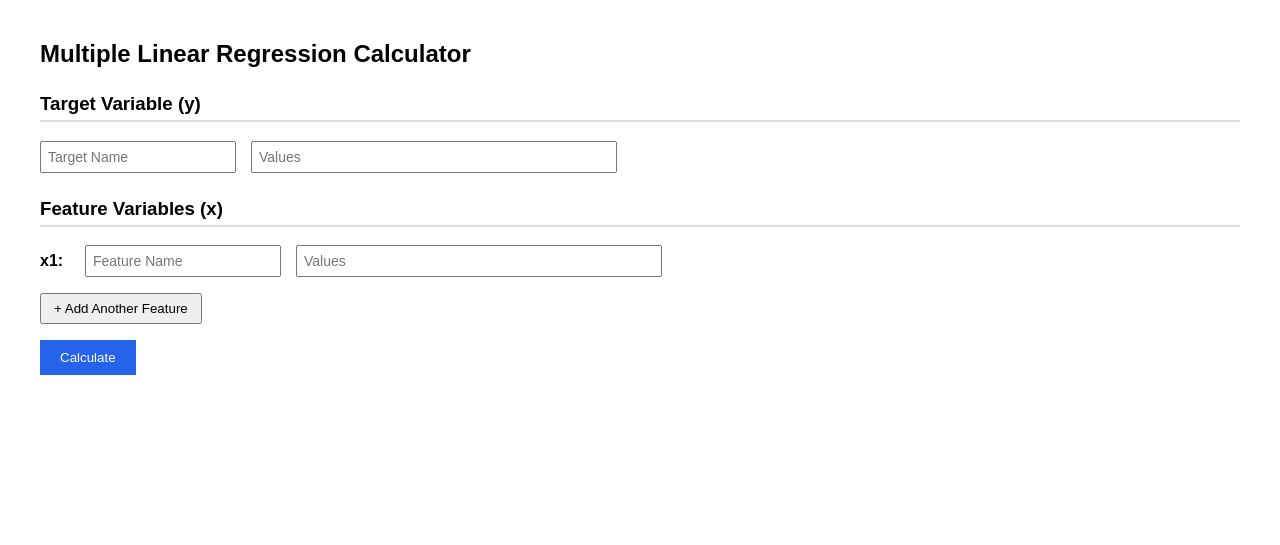
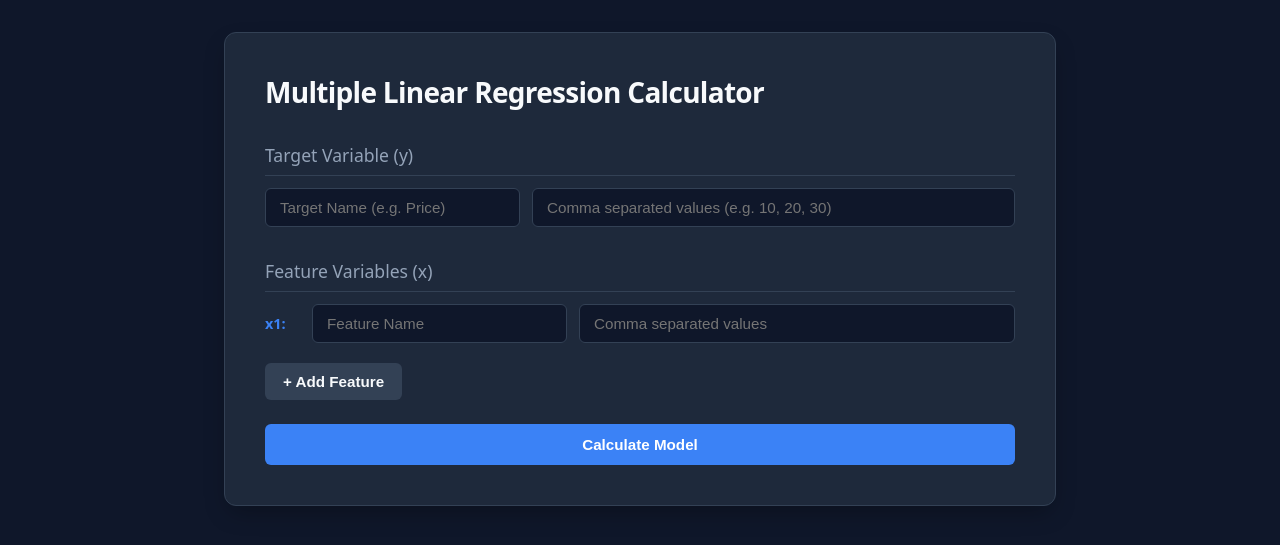
Before and after one commit to subhagiet6370/AML-Lab, a Flask app: page / in a window 1280 px wide. Shown: the top 545 px of the page. Run offline with Flask 3, Linux system fonts and the light colour scheme.

Commit message:
Update index.html

```diff
--- a/Experiment 2/templates/index.html
+++ b/Experiment 2/templates/index.html
@@ -2,40 +2,144 @@
 <html lang="en">
 <head>
     <meta charset="UTF-8">
+    <meta name="viewport" content="width=device-width, initial-scale=1.0">
     <title>Multiple Linear Regression</title>
     <style>
-        body { font-family: Arial, sans-serif; margin: 40px; }
-        .row-container { display: flex; gap: 15px; margin-bottom: 12px; align-items: center; }
-        .input-box { padding: 6px; font-size: 14px; }
-        .name-field { width: 180px; }
-        .val-field { width: 350px; }
-        .section-title { margin-top: 25px; border-bottom: 2px solid #ddd; padding-bottom: 5px; }
-        button { padding: 6px 12px; cursor: pointer; }
+        :root {
+            --bg-color: #0f172a;
+            --card-bg: #1e293b;
+            --text-main: #f8fafc;
+            --text-muted: #94a3b8;
+            --border-color: #334155;
+            --primary: #3b82f6;
+            --primary-hover: #2563eb;
+            --secondary: #334155;
+            --secondary-hover: #475569;
+        }
+
+        body {
+            background-color: var(--bg-color);
+            color: var(--text-main);
+            font-family: system-ui, -apple-system, BlinkMacSystemFont, 'Segoe UI', Roboto, sans-serif;
+            margin: 0;
+            padding: 2rem;
+            display: flex;
+            justify-content: center;
+        }
+
+        .container {
+            width: 100%;
+            max-width: 750px;
+            background-color: var(--card-bg);
+            border: 1px solid var(--border-color);
+            border-radius: 12px;
+            padding: 2.5rem;
+            box-shadow: 0 10px 25px -5px rgba(0, 0, 0, 0.3);
+        }
+
+        h2 {
+            margin-top: 0;
+            font-size: 1.75rem;
+            font-weight: 700;
+            letter-spacing: -0.025em;
+        }
+
+        .section-title {
+            margin-top: 2rem;
+            font-size: 1.1rem;
+            color: var(--text-muted);
+            border-bottom: 1px solid var(--border-color);
+            padding-bottom: 0.5rem;
+        }
+
+        .row-container {
+            display: flex;
+            gap: 12px;
+            margin-bottom: 12px;
+            align-items: center;
+        }
+
+        .tag {
+            font-weight: 600;
+            color: var(--primary);
+            width: 35px;
+            font-size: 0.9rem;
+        }
+
+        .input-box {
+            background-color: var(--bg-color);
+            border: 1px solid var(--border-color);
+            color: var(--text-main);
+            padding: 10px 14px;
+            border-radius: 6px;
+            font-size: 0.95rem;
+            outline: none;
+            transition: border-color 0.2s ease;
+        }
+
+        .input-box:focus {
+            border-color: var(--primary);
+        }
+
+        .name-field { width: 30%; }
+        .val-field { flex-grow: 1; }
+
+        .btn {
+            border: none;
+            padding: 10px 18px;
+            border-radius: 6px;
+            font-weight: 600;
+            cursor: pointer;
+            transition: background-color 0.2s ease, transform 0.1s ease;
+            font-size: 0.95rem;
+        }
+
+        .btn:active { transform: scale(0.98); }
+
+        .btn-primary {
+            background-color: var(--primary);
+            color: white;
+            width: 100%;
+            margin-top: 1.5rem;
+            padding: 12px;
+        }
+
+        .btn-primary:hover { background-color: var(--primary-hover); }
+
+        .btn-secondary {
+            background-color: var(--secondary);
+            color: var(--text-main);
+            margin-top: 0.5rem;
+        }
+
+        .btn-secondary:hover { background-color: var(--secondary-hover); }
     </style>
 </head>
 <body>
 
+    <div class="container">
         <h2>Multiple Linear Regression Calculator</h2>
 
         <form action="/calculate" method="POST">
-        <h3 class="section-title">Target Variable (y)</h3>
-        <div class="row-container">
-            <input type="text" name="y_name" class="input-box name-field" placeholder="Target Name" required>
-            <input type="text" name="y_values" class="input-box val-field" placeholder="Values" required>
+            <div class="section-title">Target Variable (y)</div>
+            <div class="row-container" style="margin-top: 12px;">
+                <input type="text" name="y_name" class="input-box name-field" placeholder="Target Name (e.g. Price)" required>
+                <input type="text" name="y_values" class="input-box val-field" placeholder="Comma separated values (e.g. 10, 20, 30)" required>
             </div>
 
-        <h3 class="section-title">Feature Variables (x)</h3>
-        <div id="features-wrapper">
+            <div class="section-title">Feature Variables (x)</div>
+            <div id="features-wrapper" style="margin-top: 12px;">
                 <div class="row-container">
-                <span style="font-weight: bold; width: 30px;">x1:</span>
-                <input type="text" name="x_name_0" class="input-box name-field" placeholder="Feature Name " required>
-                <input type="text" name="x_values_0" class="input-box val-field" placeholder="Values" required>
+                    <span class="tag">x1:</span>
+                    <input type="text" name="x_name_0" class="input-box name-field" placeholder="Feature Name" required>
+                    <input type="text" name="x_values_0" class="input-box val-field" placeholder="Comma separated values" required>
                 </div>
             </div>
 
-        <p><button type="button" onclick="addFeatureRow()">+ Add Another Feature</button></p>
-        <button type="submit" style="background-color: #2563eb; color: white; border: none; padding: 10px 20px;">Calculate</button>
+            <button type="button" class="btn btn-secondary" onclick="addFeatureRow()">+ Add Feature</button>
+            <button type="submit" class="btn btn-primary">Calculate Model</button>
         </form>
+    </div>
 
     <script>
         let featureCount = 1;
@@ -44,9 +148,9 @@
             const newRow = document.createElement('div');
             newRow.className = 'row-container';
             newRow.innerHTML = `
-                <span style="font-weight: bold; width: 30px;">x${featureCount + 1}:</span>
+                <span class="tag">x${featureCount + 1}:</span>
                 <input type="text" name="x_name_${featureCount}" class="input-box name-field" placeholder="Feature Name" required>
-                <input type="text" name="x_values_${featureCount}" class="input-box val-field" placeholder="Values" required>
+                <input type="text" name="x_values_${featureCount}" class="input-box val-field" placeholder="Comma separated values" required>
             `;
             wrapper.appendChild(newRow);
             featureCount++;
```
Lines whose indentation alone changed are shown as unchanged.
